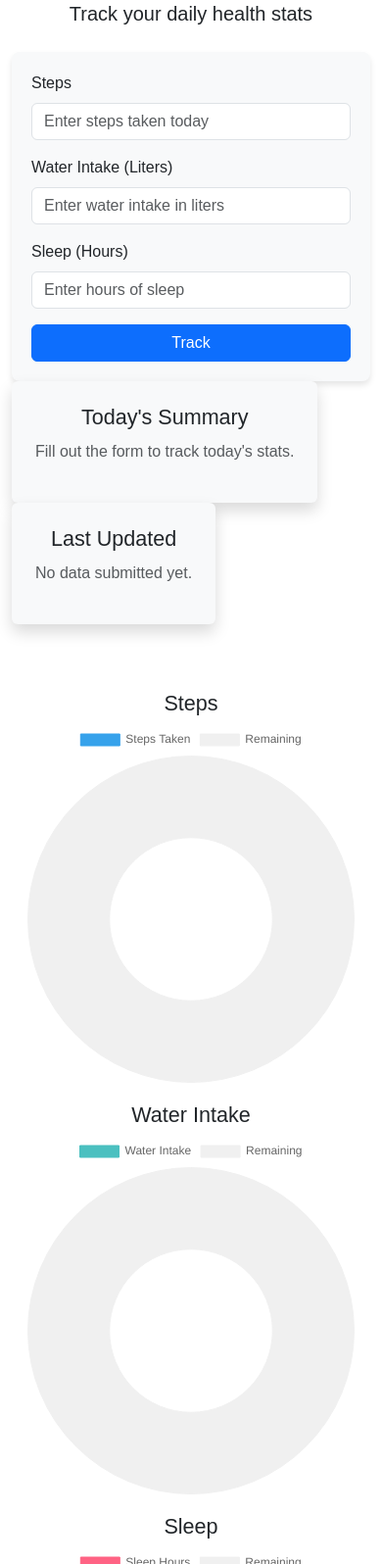
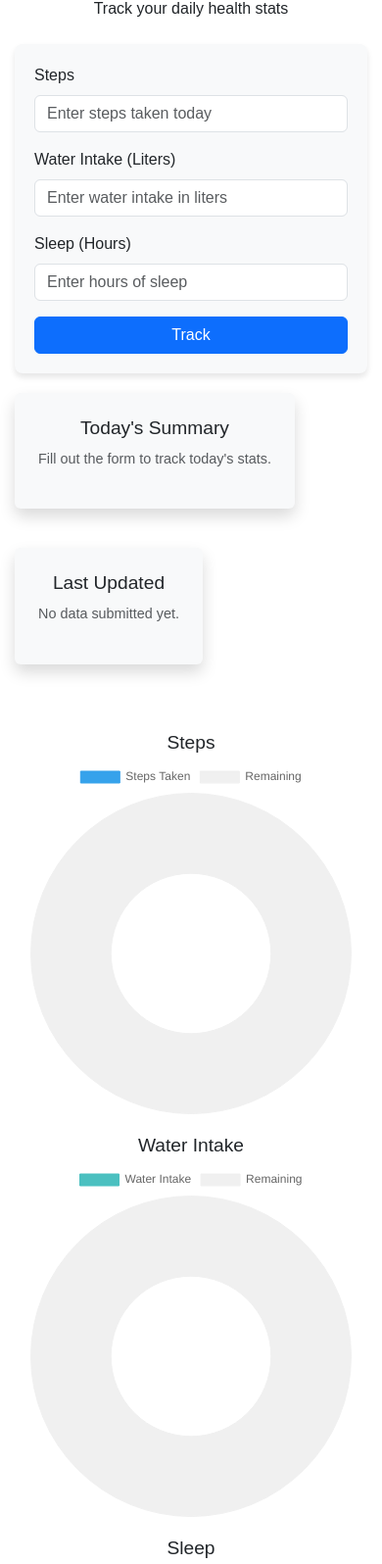
Before and after one commit to Rohan-1103/Field-Project, a plain HTML site: page index.html in a window 390 px wide. Shown: the part 94-1690 px from the top of the page at 98% size. Drawn offline with nearby package versions, Linux system fonts and the light colour scheme.

Commit message:
Optimized for mobile and tablets

```diff
--- a/script.js
+++ b/script.js
@@ -211,6 +211,15 @@ document.getElementById('healthForm').addEventListener('submit', function (event
     const lastUpdated = document.getElementById('lastUpdated');
     lastUpdated.querySelector('p').textContent = `Last updated: ${now.toLocaleDateString()} ${now.toLocaleTimeString()}`;
 
+    // Update Today's Summary section
+    const results = document.getElementById('results');
+    results.innerHTML = `
+        <h4>Today's Summary</h4>
+        <p>Steps: ${steps}</p>
+        <p>Water Intake: ${water} L</p>
+        <p>Sleep: ${sleep} hours</p>
+    `;
+
     // Reset form
     document.getElementById('healthForm').reset();
 });
--- a/style.css
+++ b/style.css
@@ -1,23 +1,24 @@
 /* General Styles */
 body {
     font-family: Arial, sans-serif;
+    padding: 0;
+    margin: 0;
 }
 
 /* Container */
 .container-fluid {
     max-width: 1200px;
     margin: 0 auto;
+    padding: 0 15px;
 }
 
 /* Input Form Styles */
 #healthForm {
     padding: 20px;
-    /* Add padding to the input form */
     background-color: #f8f9fa;
-    /* Background color similar to today's summary */
     border-radius: 0.5rem;
     box-shadow: 0 4px 6px rgba(0, 0, 0, 0.1);
-    /* Add shadow similar to today's summary */
+    margin-bottom: 20px;
 }
 
 /* Today's Summary Section */
@@ -25,6 +26,8 @@ body {
     background-color: #f8f9fa;
     border-radius: 0.5rem;
     box-shadow: 0 4px 6px rgba(0, 0, 0, 0.1);
+    padding: 20px;
+    margin-bottom: 20px;
 }
 
 /* Last Updated Section */
@@ -33,7 +36,7 @@ body {
     border-radius: 0.5rem;
     box-shadow: 0 4px 6px rgba(0, 0, 0, 0.1);
     padding: 20px;
-    /* Add padding to the last updated section */
+    margin-top: 20px;
 }
 
 /* Doughnut Charts Section */
@@ -52,3 +55,72 @@ body {
 #sleepChart {
     margin-top: 20px;
 }
+
+/* Responsive Styles */
+@media (max-width: 768px) {
+
+    /* For phones and smaller devices */
+    .row {
+        display: block;
+        margin-bottom: 20px;
+    }
+
+    #healthForm,
+    #results,
+    #lastUpdated {
+        margin-bottom: 20px;
+    }
+
+    .canvas-container {
+        margin-bottom: 20px;
+    }
+}
+
+@media (min-width: 769px) {
+
+    /* For laptops and larger screens */
+    .row {
+        display: flex;
+        justify-content: space-between;
+        align-items: flex-start;
+    }
+
+    /* Make charts and forms more compact on larger screens */
+    .col-md-6,
+    .col-lg-4 {
+        margin-bottom: 30px;
+    }
+}
+
+/* Custom for Doughnut and Line Charts */
+.canvas-container canvas {
+    max-width: 100%;
+    height: auto;
+}
+
+.text-center h1 {
+    font-size: 2rem;
+}
+
+/* Text Resizing for Phones */
+@media (max-width: 576px) {
+    h1.display-5 {
+        font-size: 1.8rem;
+    }
+
+    .lead {
+        font-size: 1rem;
+    }
+
+    button {
+        font-size: 1rem;
+    }
+
+    h4 {
+        font-size: 1.2rem;
+    }
+
+    p {
+        font-size: 0.9rem;
+    }
+}
```
